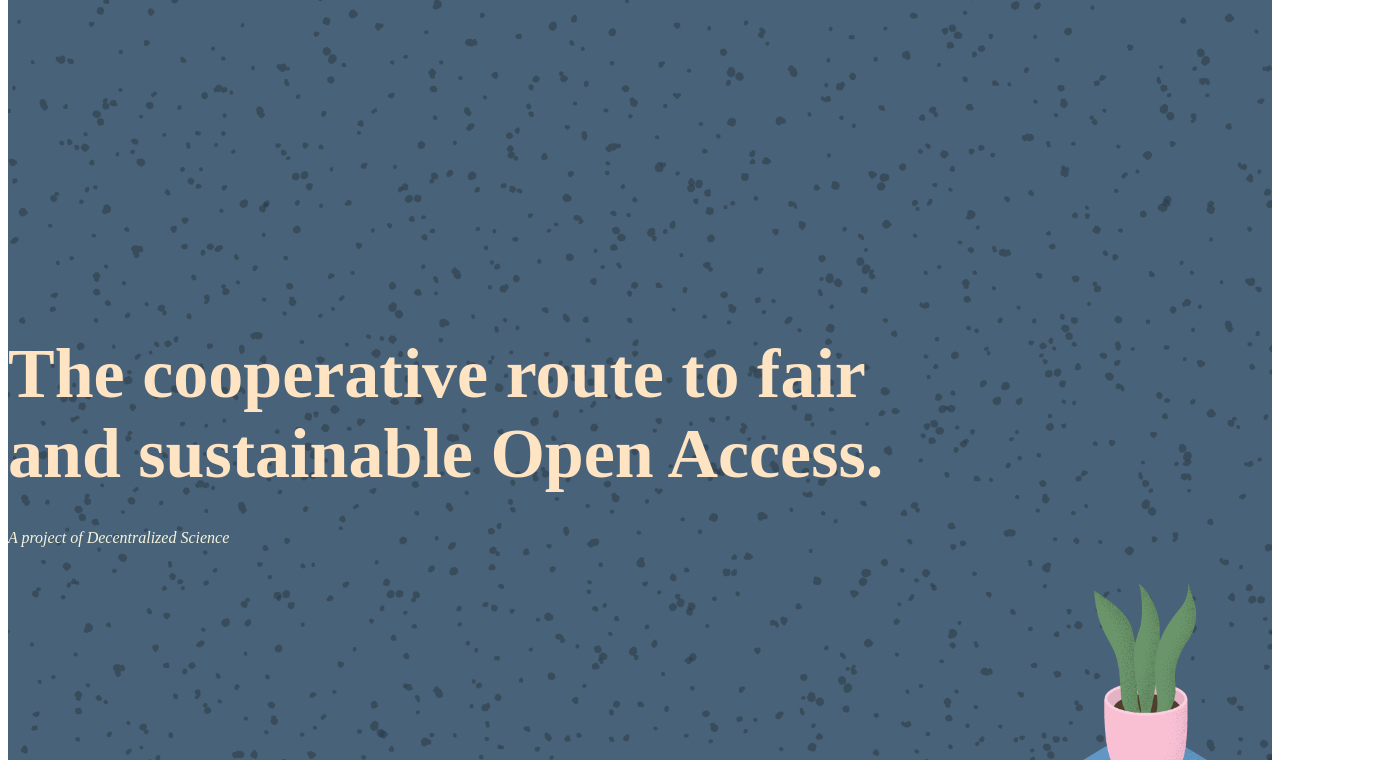
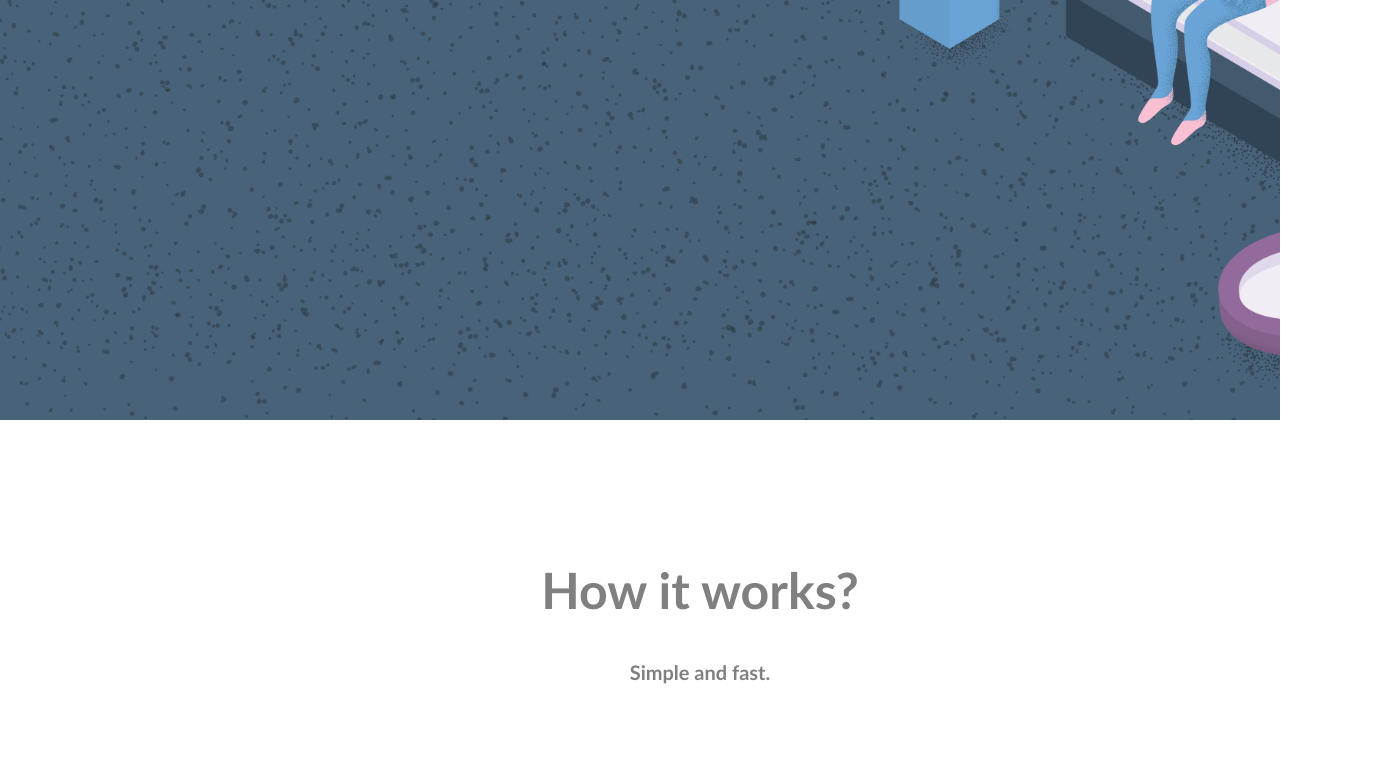
Before and after one commit to Tatiana-Na/Quartz-OA, a plain HTML site: page index.html in a window 1280 px wide. Shown: the part 616-1376 px from the top of the page, 1400 px wide, since content can reach past the window. Drawn offline with Linux system fonts and the light colour scheme; the site is published under a folder, as on GitHub Pages, so addresses that start at the root find nothing.

Commit message:
correcting relative path reset.css and base.css

```diff
--- a/index.html
+++ b/index.html
@@ -7,8 +7,8 @@
      <title>Quartz</title>
 
      <!-- Reset -->
-     <link rel="stylesheet" href="/css/reset.css">
-     <link rel="stylesheet" href="/css/base.css">
+     <link rel="stylesheet" href="./css/reset.css">
+     <link rel="stylesheet" href="./css/base.css">
 
      <!-- Fonts -->
      <link rel="stylesheet" href="./css/fonts/Lato/stylesheet.css">
```
